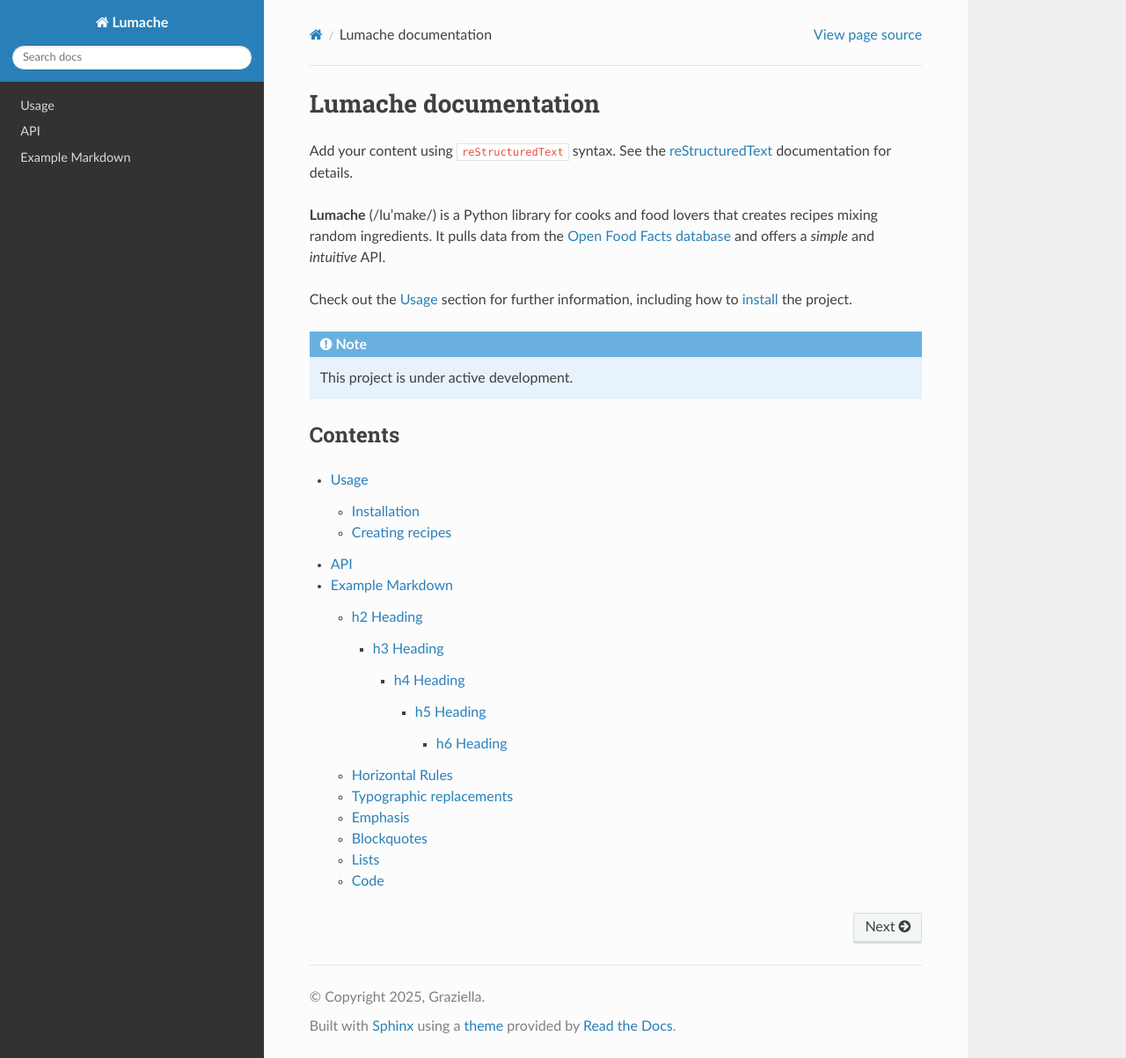
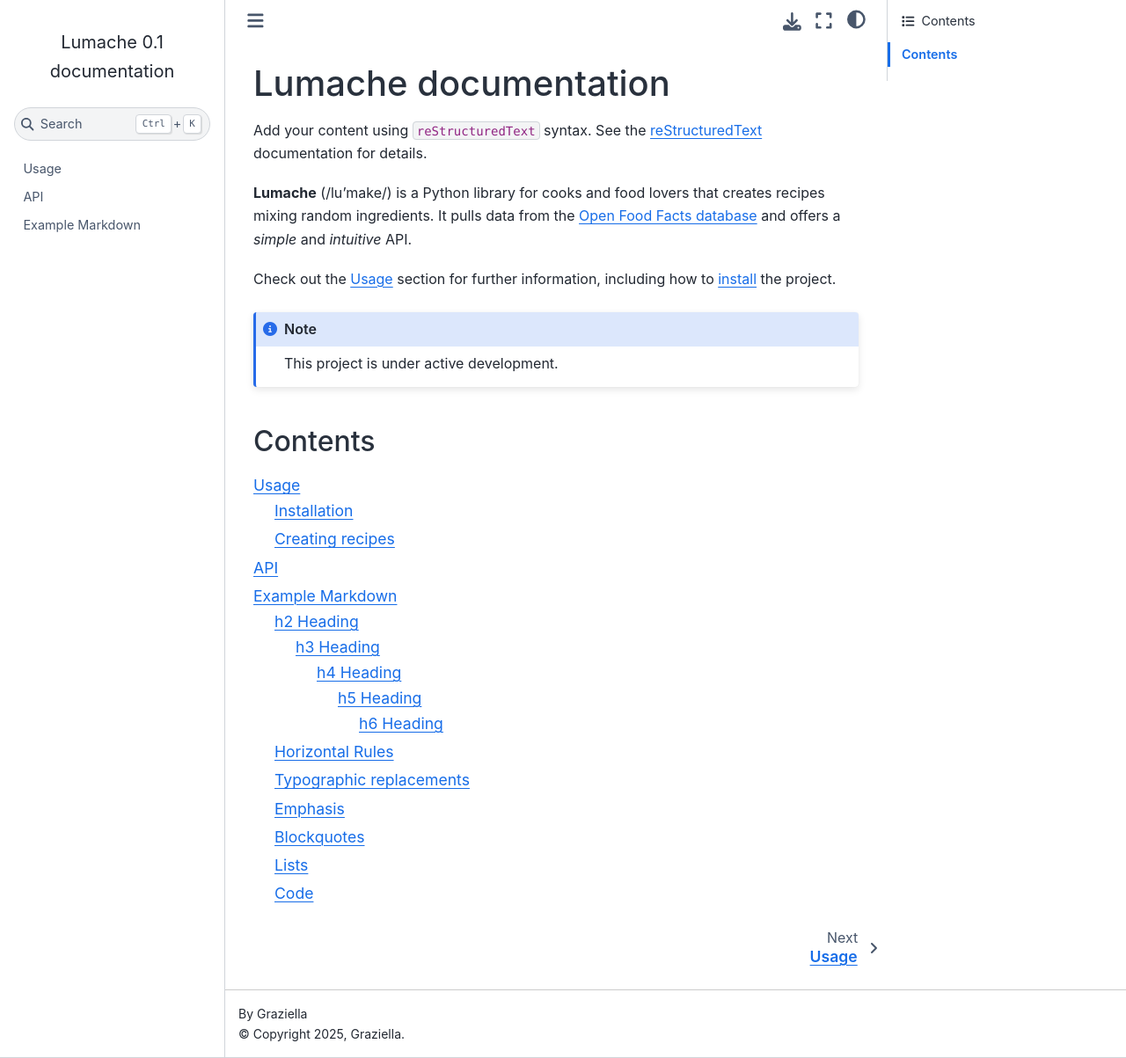
Before and after one commit to rosatrancoso/lumache, a Sphinx documentation site: the page built from docs/source/index.rst, in a window 1280 px wide and 1203 px high. Shown: the whole window at 88% size. Built offline with Sphinx 7.4.7 and the Sphinx Book theme 1.1.4, drawn with Linux system fonts in a browser that asks for light colours.

Commit message:
sphinx_book_theme

```diff
--- a/docs/requirements.txt
+++ b/docs/requirements.txt
@@ -2,3 +2,4 @@
 sphinx_rtd_theme
 furo
 myst-parser
+sphinx-book-theme
--- a/docs/source/conf.py
+++ b/docs/source/conf.py
@@ -46,5 +46,6 @@
 
 #html_theme = 'alabaster'
 #html_theme = 'furo'
-html_theme = 'sphinx_rtd_theme'
+# html_theme = 'sphinx_rtd_theme'
+html_theme = "sphinx_book_theme"
 html_static_path = ['_static']
```
